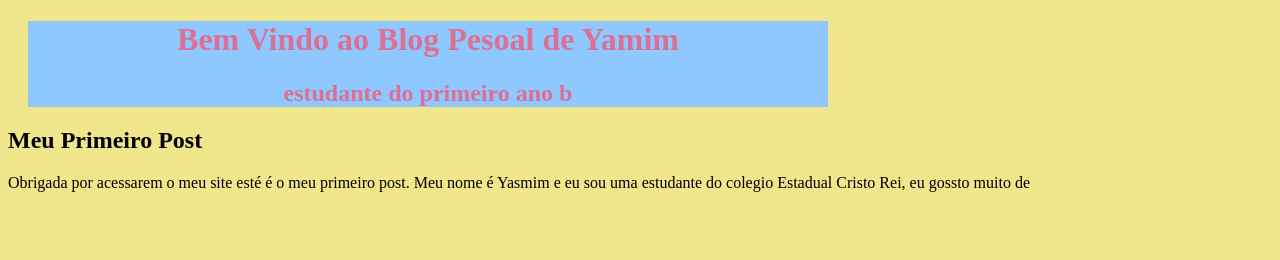
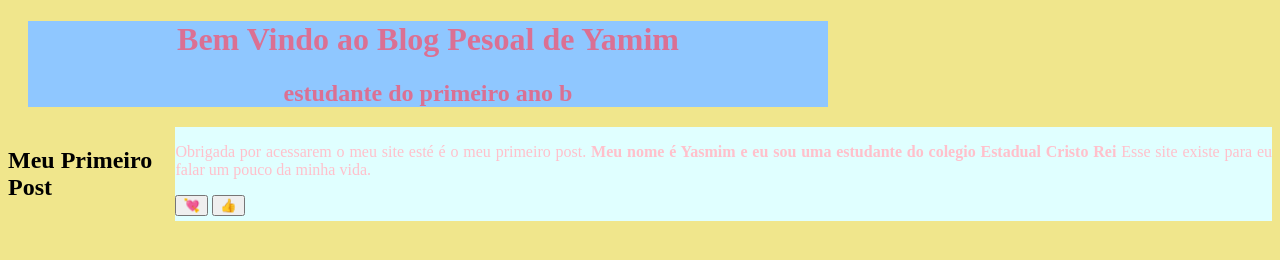
Before and after one commit to yasmimlopes25-create/teste-yasmim-1-b, a plain HTML site: page index.html in a window 1280 px wide. Drawn offline with Linux system fonts and the light colour scheme.

Commit message:
mudamos a cor do post

```diff
--- a/index.html
+++ b/index.html
@@ -17,9 +17,13 @@
     <main>
         <h2>Meu Primeiro Post</h2>
         <article>
-            <p>Obrigada por acessarem o meu site esté é o meu primeiro post.
-             Meu nome é Yasmim e eu sou uma estudante do colegio Estadual Cristo Rei, eu gossto muito de
+            <p>Obrigada por acessarem o meu site esté é o meu primeiro post. <b>
+             Meu nome é Yasmim e eu sou uma estudante do colegio Estadual Cristo Rei</b> Esse site existe para eu falar um pouco da minha vida.
 </p>
+<button>💘</button>
+            <button>👍</button>
+        </article>
+   </main>
         </article>
     </main>
 </body>
--- a/style.css
+++ b/style.css
@@ -9,3 +9,11 @@
     margin: 20px;
     padding: ;
 }
+main{
+display: flex;
+}
+article{
+    background-color: lightcyan;
+    color: pink;
+    text-align: justify;
+}
```
